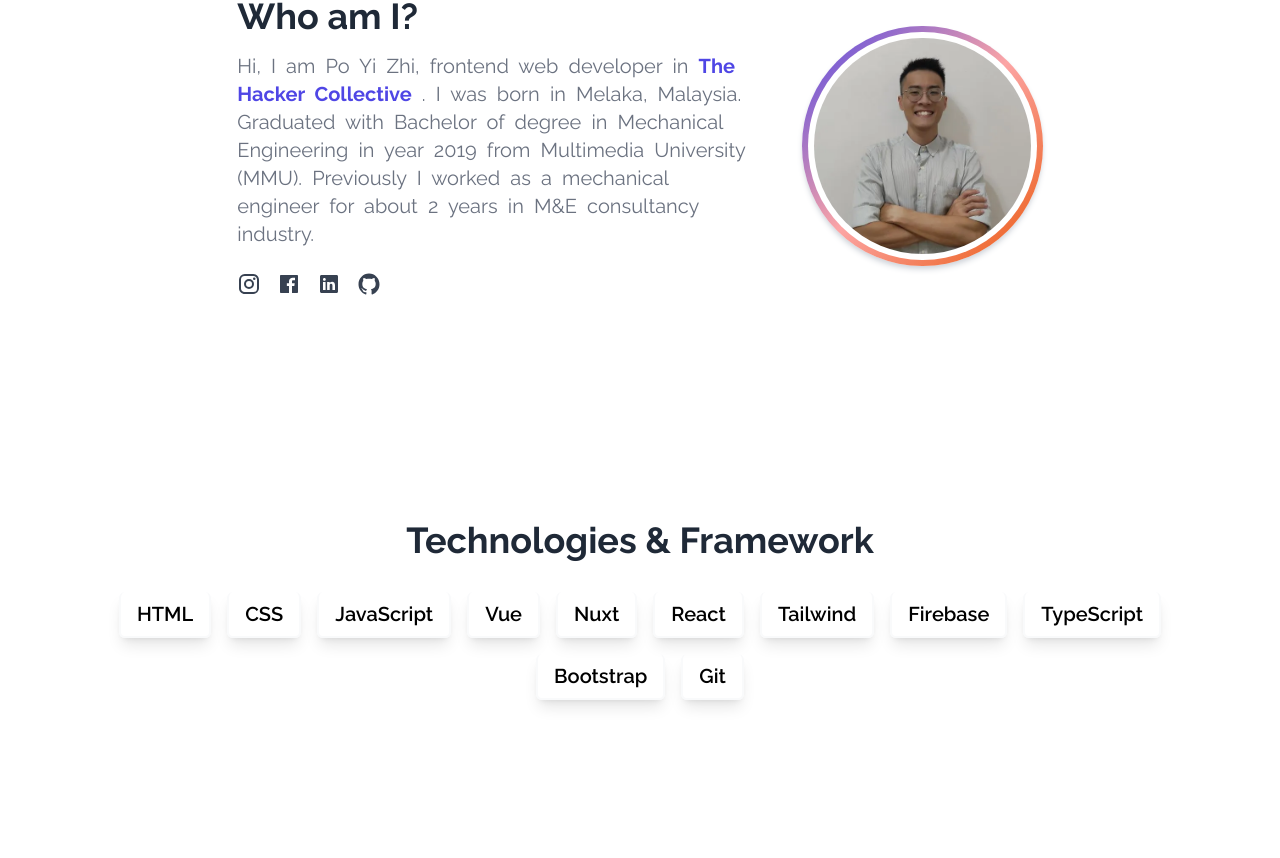
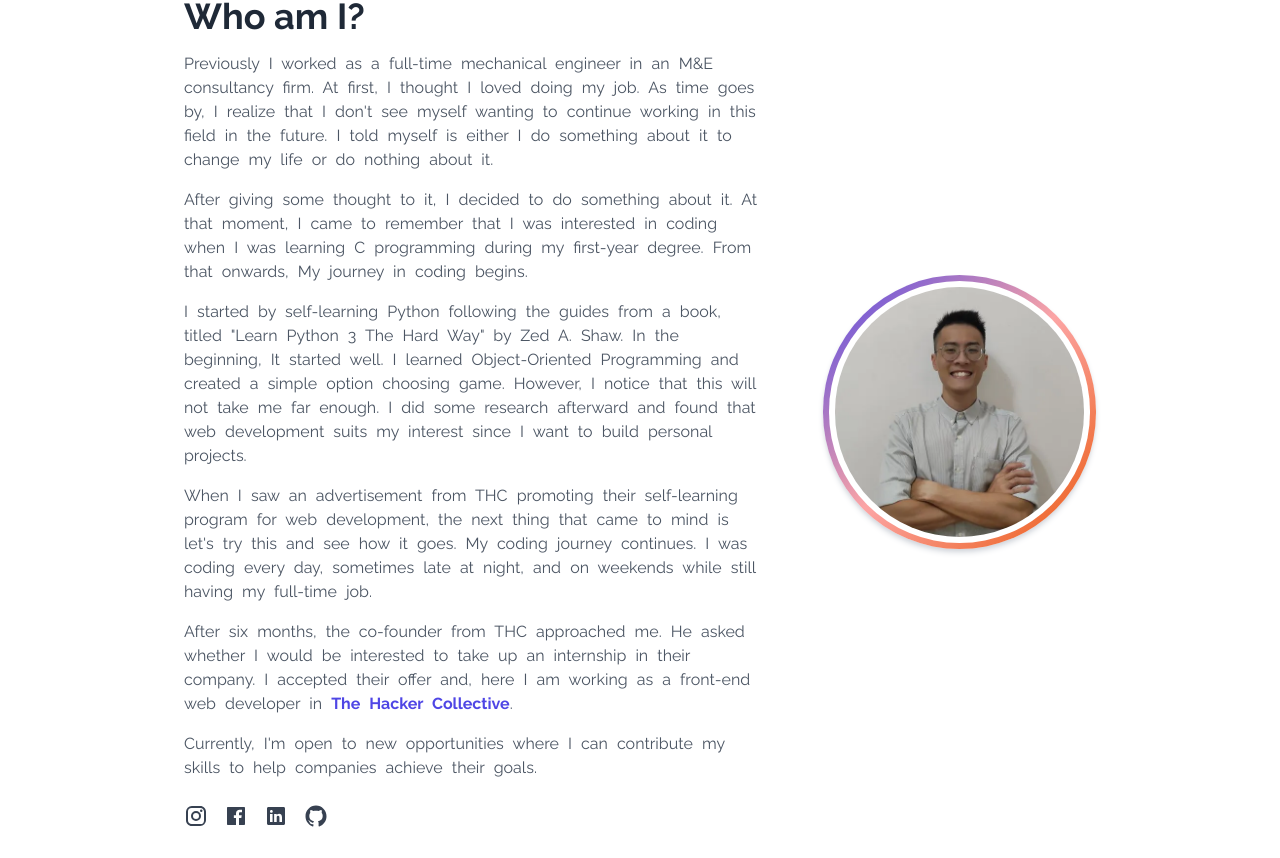
Before and after one commit to eazypau/portfolio-nuxt3, a Nuxt app: page / in a window 1280 px wide. Shown: the part 902-1760 px from the top of the page. Built offline with nearby package versions, Linux system fonts and the light colour scheme.

Commit message:
change text content, fix typo and grammer

```diff
--- a/assets/css/tailwind.scss
+++ b/assets/css/tailwind.scss
@@ -31,7 +31,7 @@ html {
   @apply border-b-2 border-l-2 border-r-2 border-gray-50 rounded-md font-semibold md:text-xl py-2 px-4 shadow-lg mx-2 mt-4 lg:mt-0 lg:mb-4 2xl:mb-6 ease-out duration-200 transform hover:-translate-y-2;
 }
 .footerBtn {
-  @apply text-gray-500 hover:text-indigo-500 active:text-indigo-600 transition duration-100
+  @apply text-gray-500 hover:text-black active:text-black transition duration-100
 }
 .footerIcon {
   @apply text-gray-400 hover:text-gray-500 active:text-gray-600 transition duration-100
--- a/components/Contact.vue
+++ b/components/Contact.vue
@@ -25,13 +25,13 @@
             in touch with me
           </h2>
           <p
-            class="text-base text-gray-500 md:text-lg xl:text-2xl"
+            class="text-base text-gray-600 md:text-lg xl:text-xl"
             style="word-spacing: 5px"
           >
-            I'm seeking out opportunities to work with companies that are able
-            to improve my skills not just in tech but also to be able to lead
-            and teach others. If I am the person you are looking for, feel free
-            to reach me through email or my contact information in my resume.
+            I'm seeking opportunities to work with companies that can improve my
+            skills not just in tech but also to be able to learn to lead and
+            teach others. If I am the person you are looking for, feel free to
+            reach me through email or my contact information in my resume.
           </p>
         </div>
         <div
@@ -39,7 +39,7 @@
         >
           <a
             href="/resume/my-resume.pdf"
-            download="my-resume"
+            download="yzpo-resume"
             target="_blank"
             class="inline-flex items-center justify-center h-12 px-6 text-lg text-white font-medium bg-gradient-to-r from-gray-600 to-gray-900 hover:from-gray-600 hover:to-gray-600 transition duration-200 rounded shadow-md hover:shadow-gray-400 focus:shadow-outline focus:outline-none"
           >
--- a/components/Footer.vue
+++ b/components/Footer.vue
@@ -10,7 +10,7 @@
           <a href="/#skills" class="footerBtn">Skills</a>
           <a href="/#projects" class="footerBtn">Projects</a>
           <a href="/#contact" class="footerBtn">Contact</a>
-          <a href="/blog" class="footerBtn">Blog</a>
+          <!-- <a href="/blog" class="footerBtn">Blog</a> -->
         </nav>
         <!-- nav - end -->
 
--- a/components/TextLeftImgRight.vue
+++ b/components/TextLeftImgRight.vue
@@ -2,12 +2,82 @@
   <section>
     <div class="container px-6 py-8 mx-auto">
       <div class="items-center lg:flex lg:space-x-6">
-        <div class="lg:w-7/12 xl:w-9/12 subFontFamily leftText">
+        <div class="lg:w-8/12 xl:w-9/12 subFontFamily leftText">
           <h2 class="text-3xl xl:text-4xl font-bold text-gray-800">
             Who am I?
           </h2>
-
+          <div>
+            <!-- <p
+              class="mt-4 text-gray-600 lg:max-w-md xl:max-w-lg 2xl:max-w-2xl"
+              style="word-spacing: 5px"
+            >
+              I am an ex mechanical engineer who likes to build things with
+              code.
+            </p> -->
             <p
+              class="mt-4 text-gray-600 lg:max-w-lg xl:max-w-xl 2xl:max-w-2xl 3xl:max-w-3xl"
+              style="word-spacing: 5px"
+            >
+              Previously I worked as a full-time mechanical engineer in an M&E
+              consultancy firm. At first, I thought I loved doing my job. As
+              time goes by, I realize that I don't see myself wanting to
+              continue working in this field in the future. I told myself is
+              either I do something about it to change my life or do nothing
+              about it.
+            </p>
+            <p
+              class="mt-4 text-gray-600 lg:max-w-lg xl:max-w-xl 2xl:max-w-2xl 3xl:max-w-3xl"
+              style="word-spacing: 5px"
+            >
+              After giving some thought to it, I decided to do something about
+              it. At that moment, I came to remember that I was interested in
+              coding when I was learning C programming during my first-year
+              degree. From that onwards, My journey in coding begins.
+            </p>
+            <p
+              class="mt-4 text-gray-600 lg:max-w-lg xl:max-w-xl 2xl:max-w-2xl 3xl:max-w-3xl"
+              style="word-spacing: 5px"
+            >
+              I started by self-learning Python following the guides from a
+              book, titled "Learn Python 3 The Hard Way" by Zed A. Shaw. In the
+              beginning, It started well. I learned Object-Oriented Programming
+              and created a simple option choosing game. However, I notice that
+              this will not take me far enough. I did some research afterward
+              and found that web development suits my interest since I want to
+              build personal projects.
+            </p>
+            <p
+              class="mt-4 text-gray-600 lg:max-w-lg xl:max-w-xl 2xl:max-w-2xl 3xl:max-w-3xl"
+              style="word-spacing: 5px"
+            >
+              When I saw an advertisement from THC promoting their self-learning
+              program for web development, the next thing that came to mind is
+              let's try this and see how it goes. My coding journey continues. I
+              was coding every day, sometimes late at night, and on weekends
+              while still having my full-time job.
+            </p>
+            <p
+              class="mt-4 text-gray-600 lg:max-w-lg xl:max-w-xl 2xl:max-w-2xl 3xl:max-w-3xl"
+              style="word-spacing: 5px"
+            >
+              After six months, the co-founder from THC approached me. He asked
+              whether I would be interested to take up an internship in their
+              company. I accepted their offer and, here I am working as a
+              front-end web developer in
+              <a
+                class="font-bold text-indigo-600"
+                href="https://hackercollective.co/teams"
+                >The Hacker Collective</a
+              >.
+            </p>
+            <p
+              class="mt-4 text-gray-600 lg:max-w-lg xl:max-w-xl 2xl:max-w-2xl 3xl:max-w-3xl"
+              style="word-spacing: 5px"
+            >
+              Currently, I'm open to new opportunities where I can contribute my
+              skills to help companies achieve their goals.
+            </p>
+            <!-- <p
               class="mt-4 text-gray-500 lg:max-w-md xl:max-w-lg 3xl:max-w-xl md:text-lg xl:text-xl"
               style="word-spacing: 5px"
             >
@@ -17,11 +87,12 @@
                 href="https://hackercollective.co/teams"
                 >The Hacker Collective</a
               >
-            . I was born in Melaka, Malaysia. Graduated with Bachelor of degree
-            in Mechanical Engineering in year 2019 from Multimedia University
-            (MMU). Previously I worked as a mechanical engineer for about 2
-            years in M&E consultancy industry.
-          </p>
+              . I was born in Melaka, Malaysia. Graduated with Bachelor of
+              degree in Mechanical Engineering in year 2019 from Multimedia
+              University (MMU). Previously I worked as a mechanical engineer for
+              about 2 years in M&E consultancy industry.
+            </p> -->
+          </div>
 
           <div class="flex items-center mt-6 -mx-2">
             <a
@@ -62,7 +133,7 @@
           </div>
         </div>
 
-        <div class="mt-8 lg:mt-0 lg:w-1/2 xl:w-4/12">
+        <div class="mt-8 lg:mt-0 lg:w-4/12 xl:w-4/12">
           <div class="flex items-center justify-center lg:justify-end">
             <div class="profileImgContainer">
               <img
--- a/nuxt.config.ts
+++ b/nuxt.config.ts
@@ -16,12 +16,12 @@ export default defineNuxtConfig({
       },
       {
         property: "og:site_name",
-        content: "Po YZ",
+        content: "Web developer portfolio | Front End Developer",
       },
-      // {
-      //   property: "og:site",
-      //   content: "https://hackercollective.co/", // todo left this one
-      // },
+      {
+        property: "og:site",
+        content: "https://eazypau.com/",
+      },
       {
         property: "og:title",
         content: "Web developer portfolio | Front End Developer",
--- a/pages/index.vue
+++ b/pages/index.vue
@@ -4,7 +4,7 @@
     <div>
       <div
         id="about"
-        class="md:w-8/12 lg:w-9/12 xl:w-8/12 3xl:w-7/12 pt-16 md:py-20 lg:pt-24 mx-auto"
+        class="md:w-10/12 lg:w-10/12 xl:w-9/12 pt-16 md:py-20 lg:pt-24 mx-auto"
       >
         <TextLeftImgRight />
       </div>
@@ -104,7 +104,7 @@ const projects = [
     imageUrl: "/project-ss/saloonbooking-ss.webp",
     // gifUrl: "/project-gif/saloonbooking.gif",
     description:
-      "A door to door saloon appointment booking website allowing users to book their appointment at anytime.",
+      "A door-to-door saloon appointment booking website allows users to book their appointment at any time.",
     techStack: [
       "Vue",
       "TS",
@@ -125,7 +125,7 @@ const projects = [
     filterColor: "bg-slate-800 bg-opacity-60",
     imageUrl: "/project-ss/kanban-board.webp",
     // gifUrl: "/project-gif/kanban-board.gif",
-    description: "A Kanban board to store user's task list.",
+    description: "A Kanban board to store the user's task list.",
     techStack: [
       "React",
       "SASS",
@@ -139,13 +139,12 @@ const projects = [
   },
   {
     isReverse: false,
-    title: "To Do List App",
+    title: "To-do List App",
     titleColor: "text-white",
     filterColor: "bg-slate-700 bg-opacity-60",
     imageUrl: "/project-ss/todo-ss.webp",
     // gifUrl: "/project-gif/todo.gif",
-    description:
-      "A simple to do app with priority filtering features using Vuejs, TailwindCSS and Firebase.",
+    description: "A simple to-do app with priority filtering features.",
     techStack: ["Vue", "Vite", "TailwindCSS", "Firebase"],
     isUrl: true,
     urlLink: "https://bloginvue-2c3c7.web.app/",
@@ -158,7 +157,7 @@ const projects = [
     filterColor: "bg-zinc-700 mix-blend-hard-light",
     imageUrl: "/project-ss/tictactoe-ss.webp",
     // gifUrl: "/project-gif/tictactoe.gif",
-    description: "A game of tic tac toe in HTML, CSS and JavaScript.",
+    description: "A game of tic tac toe in HTML, CSS, and JavaScript.",
     techStack: ["HTML", "CSS", "JavaScript"],
     isUrl: true,
     urlLink: "https://eazypau.github.io/tictactoe/",
```
Also changed, not shown: layouts/default.vue (+5 -5 lines), 2 other files (tests, documents, lock files or other folders). Lines whose indentation alone changed are shown as unchanged.
